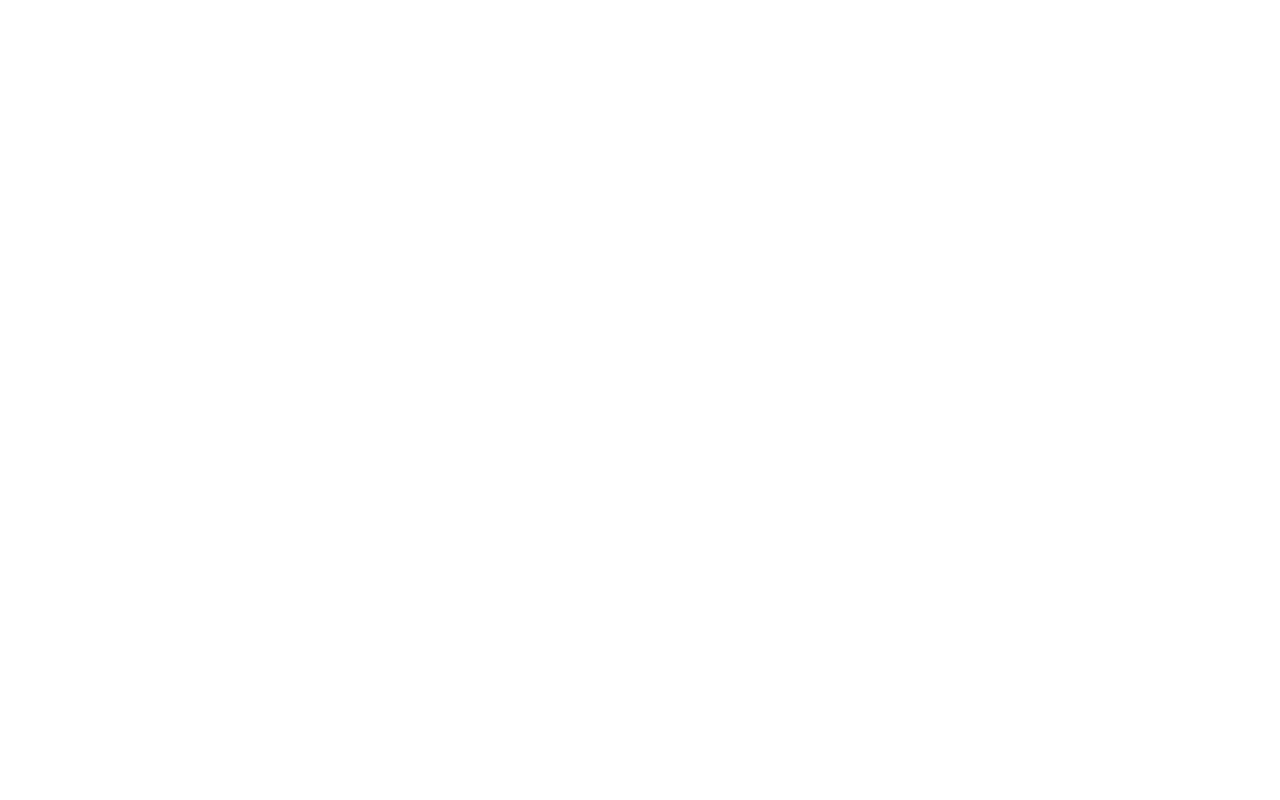
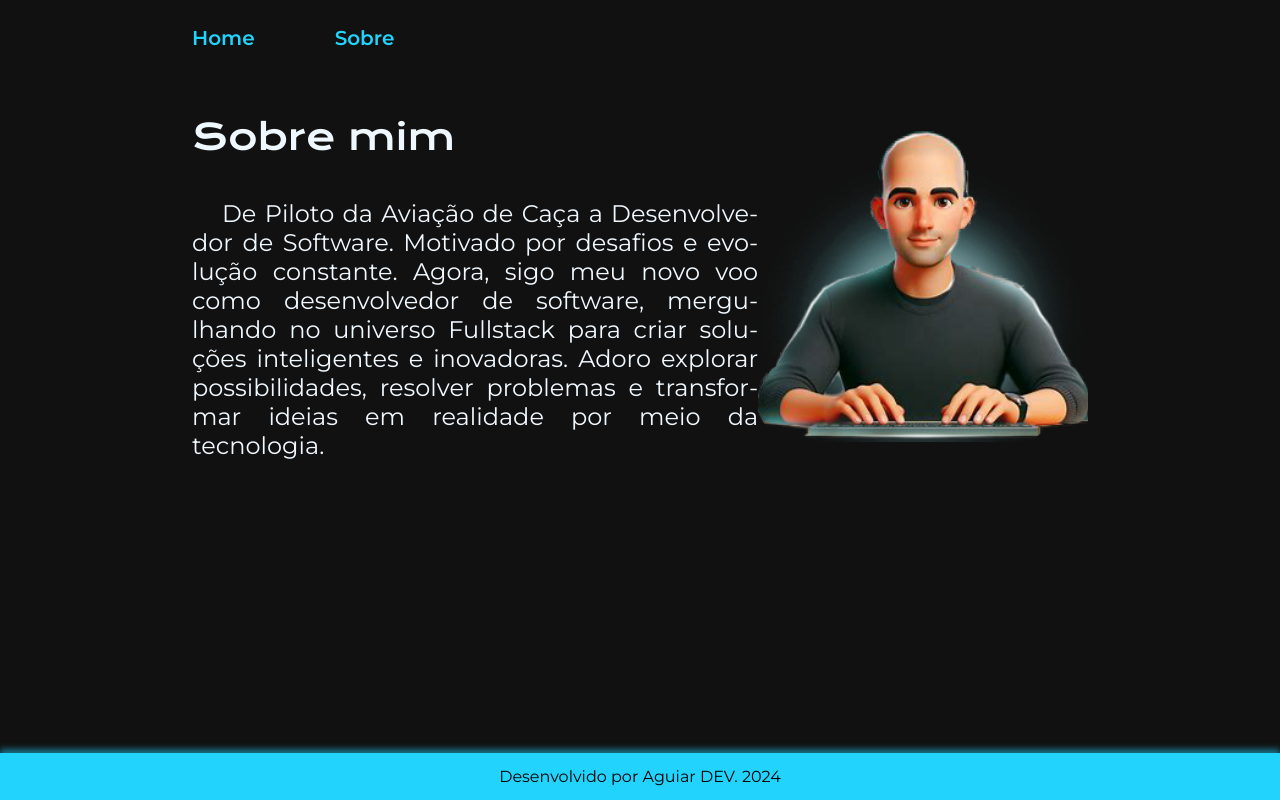
Before and after one commit to cristianocads/Aula_HTML-e-CSS, a plain HTML site: page sobre.html in a window 1280 px wide. Drawn offline with nearby package versions, Linux system fonts and the light colour scheme.

Commit message:
final projeto

```diff
--- a/sobre.html
+++ b/sobre.html
@@ -5,8 +5,31 @@
     <meta http-equiv="X-UA-Compatible" content="ie=edge">
     <meta name="viewport" content="width=device-width, initial-scale=1.0">
     <title>Sobre mim</title>
+    <link rel="stylesheet" href="style.css">
 </head>
 <body>
+    <header class="cabecalho">
+        <nav class="menu">
+            <a class="menu__link" href="index.html">Home</a>
+            <a class="menu__link" href="sobre.html">Sobre</a>
+
+        </nav>
+
+    </header>
+    <main class="apresentacao">
+        <section class="apresentacao__conteudo">
+            <h1 class="apresentacao__conteudo__titulo">Sobre mim</h1>
+            <p class="apresentacao__conteudo__paragrafo">De Piloto da Aviação de Caça a Desenvolvedor de Software.
+                Motivado por desafios e evolução constante. Agora, sigo meu novo voo como desenvolvedor de software, mergulhando no universo Fullstack para criar soluções inteligentes e inovadoras. Adoro explorar possibilidades, resolver problemas e transformar ideias em realidade por meio da tecnologia.</p>
+
+        </section>
+
+        <img class="imagem" src="/assets/personagem2.png" alt="Personagem do Cristiano">
+
+    </main>
+    <footer class="rodape">
+        <p>Desenvolvido por Aguiar DEV. 2024</p>
+    </footer>
 
 </body>
 </html>
--- a/style.css
+++ b/style.css
@@ -1,4 +1,12 @@
 @import url('https://fonts.googleapis.com/css2?family=Krona+One&family=Montserrat:ital,wght@0,100..900;1,100..900&display=swap');
+
+:root {
+    --main-bg-color: #111111;
+    --cor-principal: #22D4FD;
+    --cor-texto: aliceblue;
+    --font-titulo: "Krona One", sans-serif;
+    --font-paragrafo: "Montserrat", sans-serif;
+}
 
 * {
     margin: 0;
@@ -8,8 +16,8 @@
 
 body {
     /*height: 100vh;*/
-    background-color: #111111;
-    color: aliceblue;
+    background-color: var(--main-bg-color);
+    color: var(--cor-texto);
 }
 
 .cabecalho {
@@ -22,9 +30,9 @@ body {
 }
 
 .menu__link {
-    color: #22D4FD;
+    color: var(--cor-principal);
     text-decoration: none;
-    font-family: "Montserrat", sans-serif;
+    font-family: var(--font-paragrafo);
     font-size: 20px;
     font-weight: 600;
 }
@@ -39,7 +47,7 @@ body {
 }
 
 .destaqueTitulo {
-    color: #22D4FD;
+    color: var(--cor-principal);
 }
 
 .apresentacao__conteudo {
@@ -51,14 +59,14 @@ body {
 
 .apresentacao__conteudo__titulo {
     font-size: 36px;
-    font-family: "Krona One", sans-serif;
+    font-family: var(--font-titulo);
     font-weight: 400;
     text-align: left;
 }
 
 .apresentacao__conteudo__paragrafo {
     font-size: 24px;
-    font-family: "Montserrat", sans-serif;
+    font-family: var(--font-paragrafo);
     text-align: justify;
     text-indent: 30px; /* Ajuste espaço de inicio de parágrafo */
     word-spacing: normal; /* Ajuste espaçamento de palavras */
@@ -76,13 +84,13 @@ body {
 
 .apresentacao__links__subtitulo {
     font-size: 18px;
-    font-family: "Krona One", sans-serif;
+    font-family: var(--font-titulo);
     font-weight: 200;
 }
 
 .botao__link {
     /*background-color: #111111;*/
-    border: 2px solid #22D4FD;
+    border: 2px solid var(--cor-principal);
     width: 280px;
     text-align: center;
     border-radius: 16px;
@@ -124,3 +132,7 @@ body {
 .botao__link:hover {
     background-color: #272727;
 }
+
+.menu__link:hover {
+    color: cadetblue;
+}
```
Also changed, not shown: index.html (+2 -2 lines), assets/Sobre mim.png (added), assets/apresentacao.png (added), assets/capa.jpg (deleted), 1 other file.
